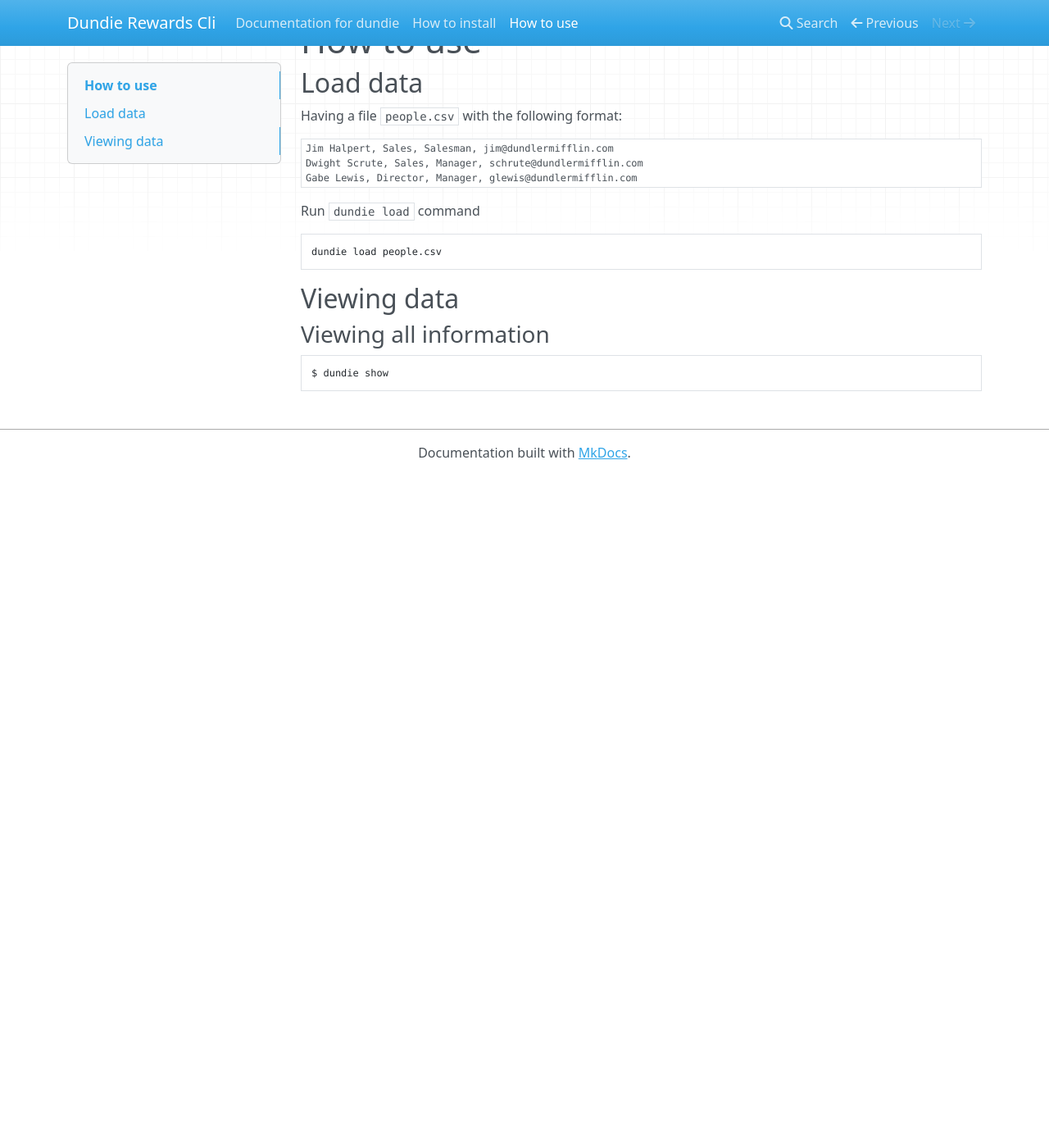
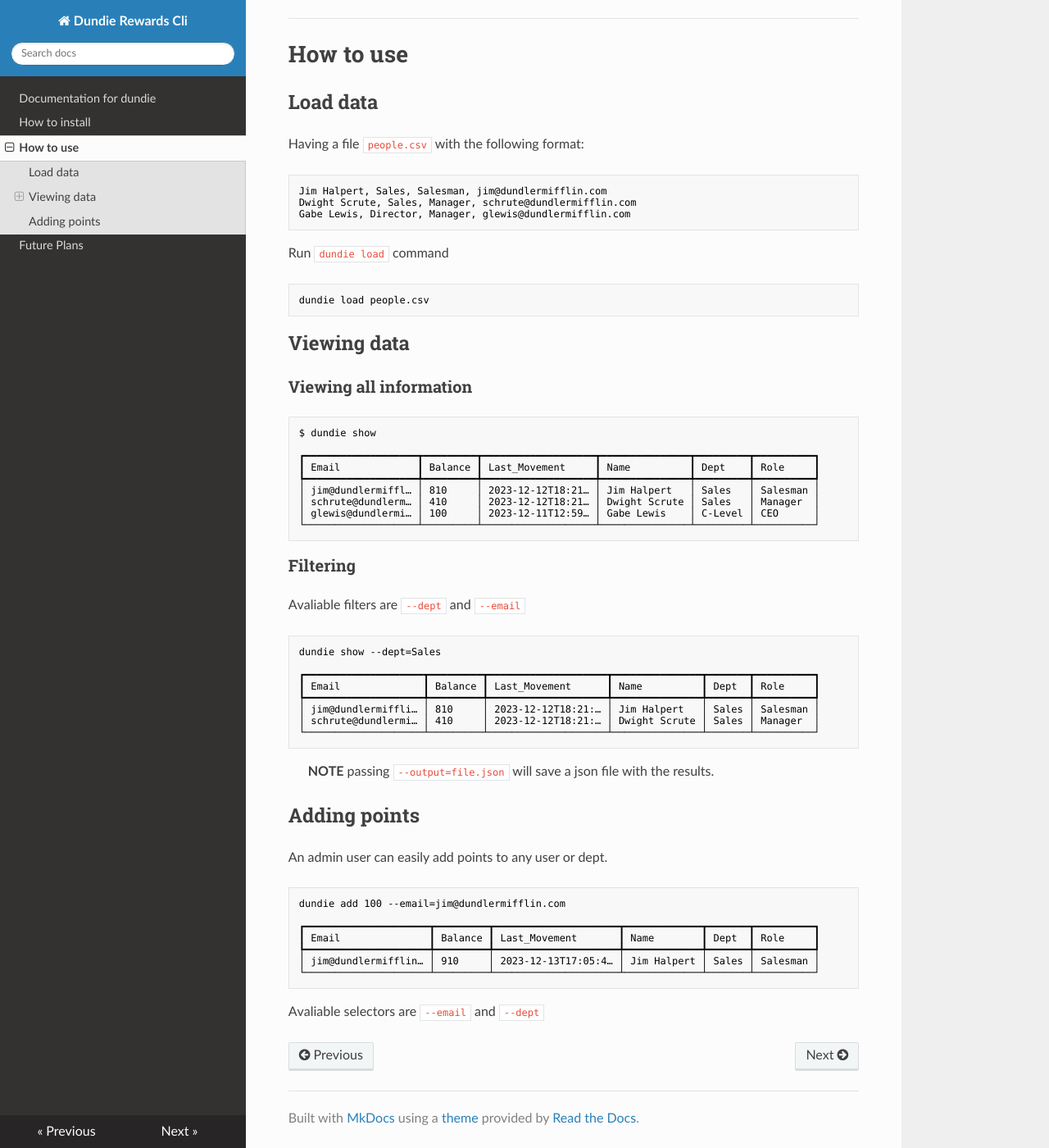
Before and after one commit to KrvdDvrk/dundie_rewards, an MkDocs documentation site: the page built from docs/how_to_use.md, in a window 1280 px wide and 1400 px high, scrolled down 52 px. Shown: the whole window at 82% size. Built offline with MkDocs 1.6.1, drawn with Linux system fonts in a browser that asks for light colours; nearby versions of some CDN libraries; before the commit the page ends 900 px from its top, so only the background shows below that.

Commit message:
Documentation

````diff
--- a/docs/how_to_use.md
+++ b/docs/how_to_use.md
@@ -22,4 +22,45 @@
 
 ```bash
 $ dundie show
+
+┏━━━━━━━━━━━━━━━━━━━┳━━━━━━━━━┳━━━━━━━━━━━━━━━━━━━┳━━━━━━━━━━━━━━━┳━━━━━━━━━┳━━━━━━━━━━┓
+┃ Email             ┃ Balance ┃ Last_Movement     ┃ Name          ┃ Dept    ┃ Role     ┃
+┡━━━━━━━━━━━━━━━━━━━╇━━━━━━━━━╇━━━━━━━━━━━━━━━━━━━╇━━━━━━━━━━━━━━━╇━━━━━━━━━╇━━━━━━━━━━┩
+│ jim@dundlermiffl… │ 810     │ 2023-12-12T18:21… │ Jim Halpert   │ Sales   │ Salesman │
+│ schrute@dundlerm… │ 410     │ 2023-12-12T18:21… │ Dwight Scrute │ Sales   │ Manager  │
+│ glewis@dundlermi… │ 100     │ 2023-12-11T12:59… │ Gabe Lewis    │ C-Level │ CEO      │
+└───────────────────┴─────────┴───────────────────┴───────────────┴─────────┴──────────┘
 ```
+
+### Filtering
+
+Avaliable filters are `--dept` and `--email`
+
+```bash
+dundie show --dept=Sales
+
+┏━━━━━━━━━━━━━━━━━━━━┳━━━━━━━━━┳━━━━━━━━━━━━━━━━━━━━┳━━━━━━━━━━━━━━━┳━━━━━━━┳━━━━━━━━━━┓
+┃ Email              ┃ Balance ┃ Last_Movement      ┃ Name          ┃ Dept  ┃ Role     ┃
+┡━━━━━━━━━━━━━━━━━━━━╇━━━━━━━━━╇━━━━━━━━━━━━━━━━━━━━╇━━━━━━━━━━━━━━━╇━━━━━━━╇━━━━━━━━━━┩
+│ jim@dundlermiffli… │ 810     │ 2023-12-12T18:21:… │ Jim Halpert   │ Sales │ Salesman │
+│ schrute@dundlermi… │ 410     │ 2023-12-12T18:21:… │ Dwight Scrute │ Sales │ Manager  │
+└────────────────────┴─────────┴────────────────────┴───────────────┴───────┴──────────┘
+```
+
+> **NOTE** passing `--output=file.json` will save a json file with the results.
+
+## Adding points
+
+An admin user can easily add points to any user or dept.
+
+```bash
+dundie add 100 --email=jim@dundlermifflin.com
+
+┏━━━━━━━━━━━━━━━━━━━━━┳━━━━━━━━━┳━━━━━━━━━━━━━━━━━━━━━┳━━━━━━━━━━━━━┳━━━━━━━┳━━━━━━━━━━┓
+┃ Email               ┃ Balance ┃ Last_Movement       ┃ Name        ┃ Dept  ┃ Role     ┃
+┡━━━━━━━━━━━━━━━━━━━━━╇━━━━━━━━━╇━━━━━━━━━━━━━━━━━━━━━╇━━━━━━━━━━━━━╇━━━━━━━╇━━━━━━━━━━┩
+│ jim@dundlermifflin… │ 910     │ 2023-12-13T17:05:4… │ Jim Halpert │ Sales │ Salesman │
+└─────────────────────┴─────────┴─────────────────────┴─────────────┴───────┴──────────┘
+```
+
+Avaliable selectors are `--email` and `--dept`
--- a/mkdocs.yml
+++ b/mkdocs.yml
@@ -1,2 +1,3 @@
 site_name: Dundie Rewards Cli
 theme:
+  name: readthedocs
````
Also changed, not shown: docs/roadmap.md (added, +32 -0 lines), 13 other files.
